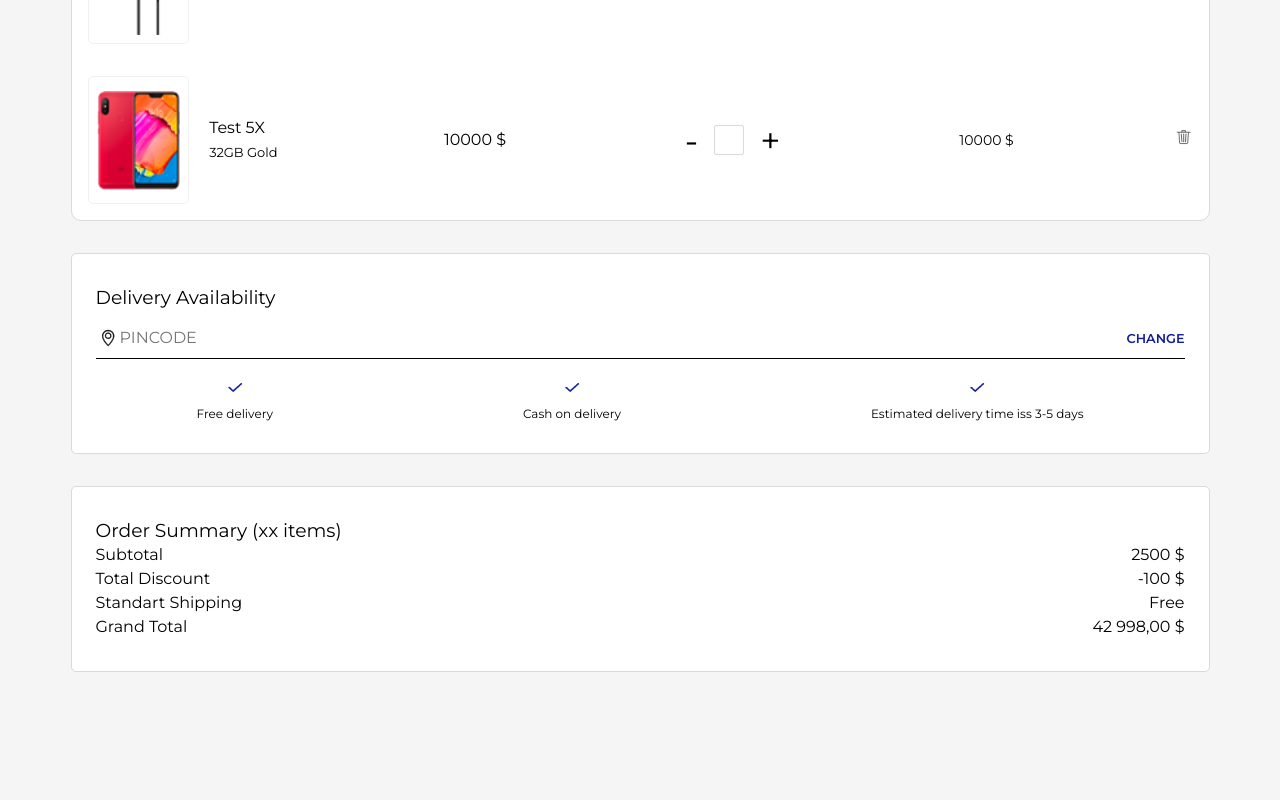
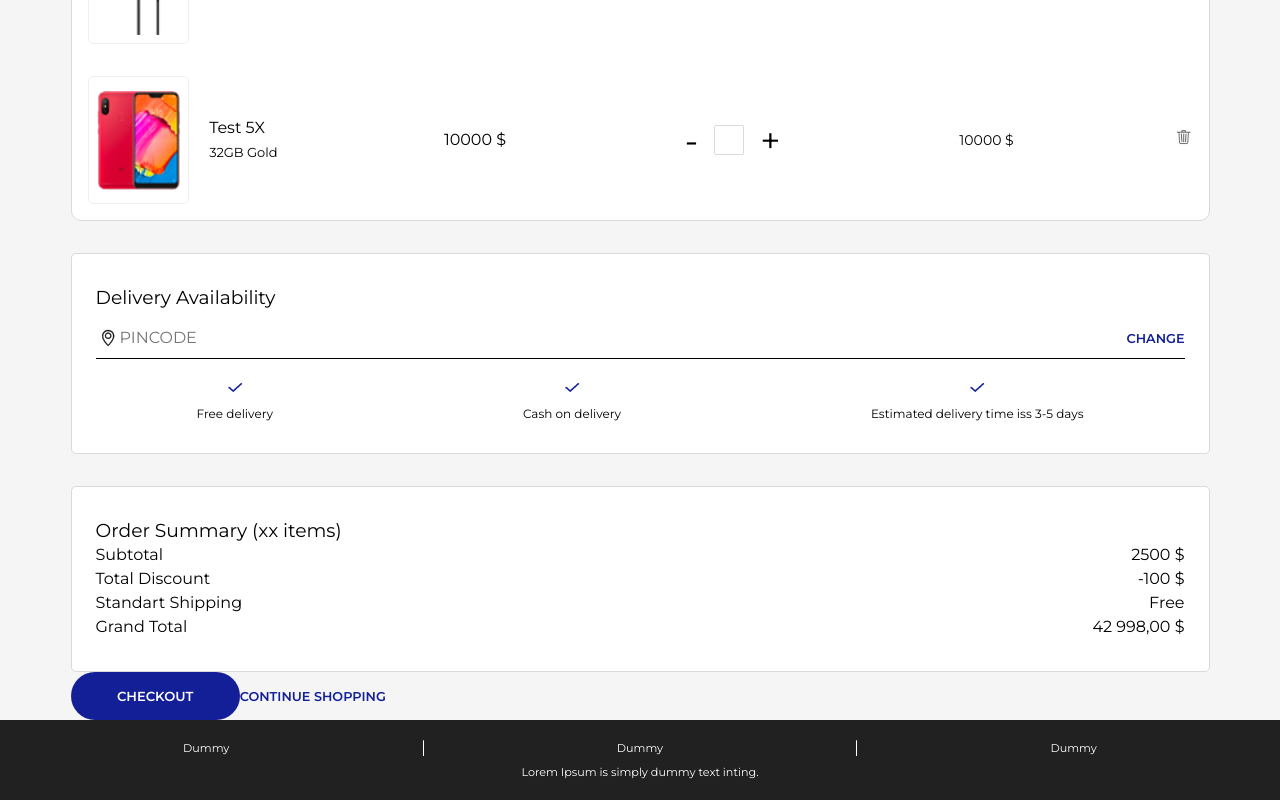
Before and after one commit to Hritvik-Mohan/codemonk-tech-assignment, a React (Vite) app: page / in a window 1280 px wide. Shown: the part 1094-1894 px from the top of the page. Before the commit the page ends 1766 px from the top, so only its background shows below. Built offline with nearby package versions, Linux system fonts and the light colour scheme.

Commit message:
Update component directory

```diff
--- a/src/App.jsx
+++ b/src/App.jsx
@@ -2,9 +2,8 @@ import './App.css'
 import Banner from './components/Banner/Banner'
 import Cart from './components/Cart/Cart'
 import CartNav from './components/CartNav/CartNav'
-import DeliveryAvailability from './components/DeliveryAvailability/DeliveryAvailability'
+import Footer from './components/Footer/Footer'
 import HeaderBar from './components/HeaderBar/HeaderBar'
-import OrderSummary from './components/OrderSummary/OrderSummary'
 
 function App() {
 
@@ -14,8 +13,7 @@ function App() {
       <CartNav />
       <Banner />
       <Cart />
-      <DeliveryAvailability />
-      <OrderSummary />
+      <Footer />
     </div>
   )
 }
--- a/src/components/Cart/Cart.jsx
+++ b/src/components/Cart/Cart.jsx
@@ -1,6 +1,10 @@
 import './Cart.css'
 import data from '../../data.json'
 import CartItem from './CartItem/CartItem'
+import DeliveryAvailability from '../DeliveryAvailability/DeliveryAvailability';
+import OrderSummary from '../OrderSummary/OrderSummary';
+import ButtonType1 from '../Button/ButtonType1/ButtonType1';
+import ButtonType2 from '../Button/ButtonType2/ButtonType2';
 
 export default function Cart() {
 
@@ -43,6 +47,12 @@ export default function Cart() {
                 </div>
             </div>
         </div>
+        <DeliveryAvailability />
+        <OrderSummary />
+        <div className="cart__checkout-container container">
+            <ButtonType1 text="Checkout"/>
+            <ButtonType2 text="Continue Shopping"/>
+        </div>
     </section>
   )
 }
```
